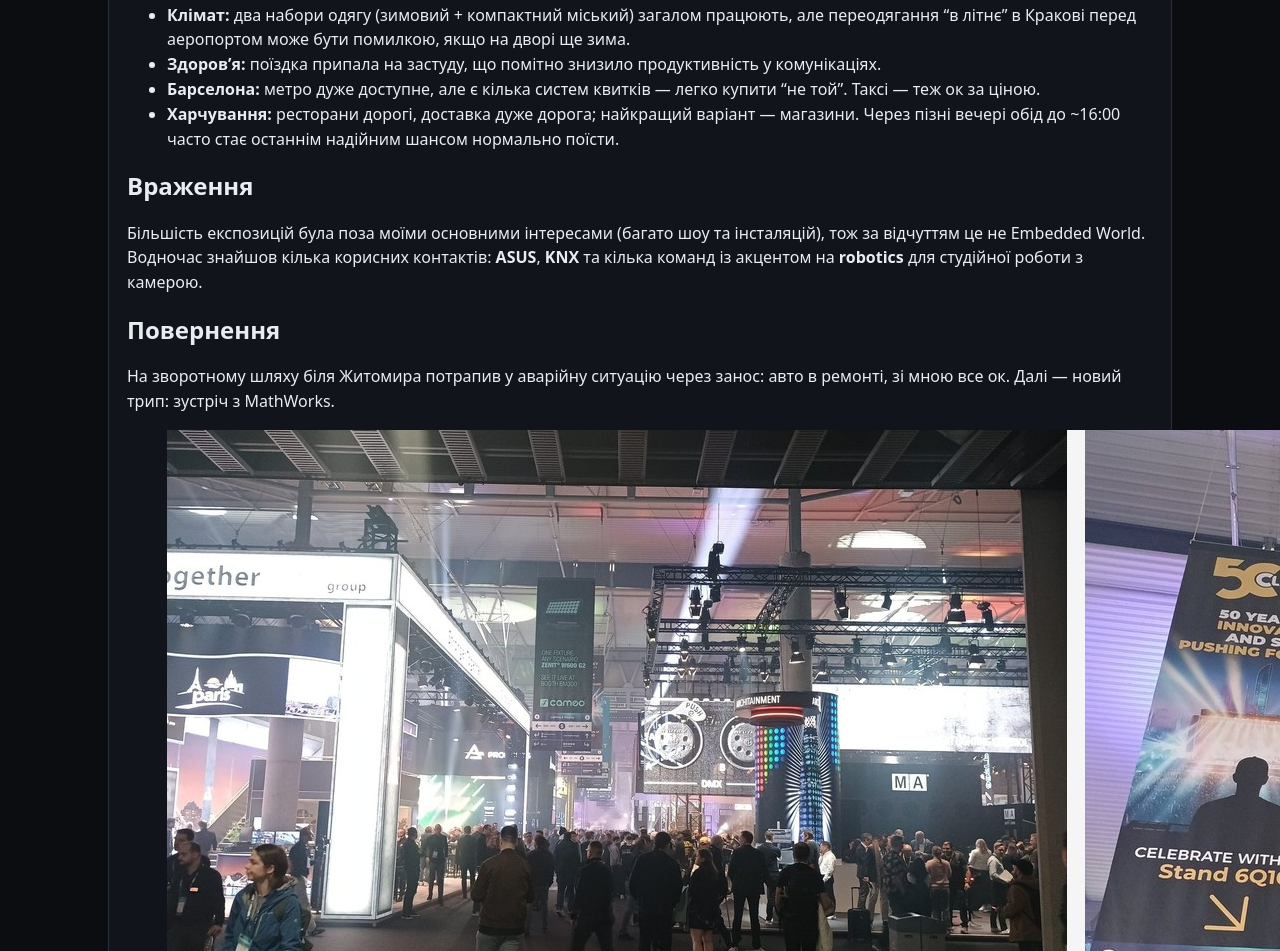
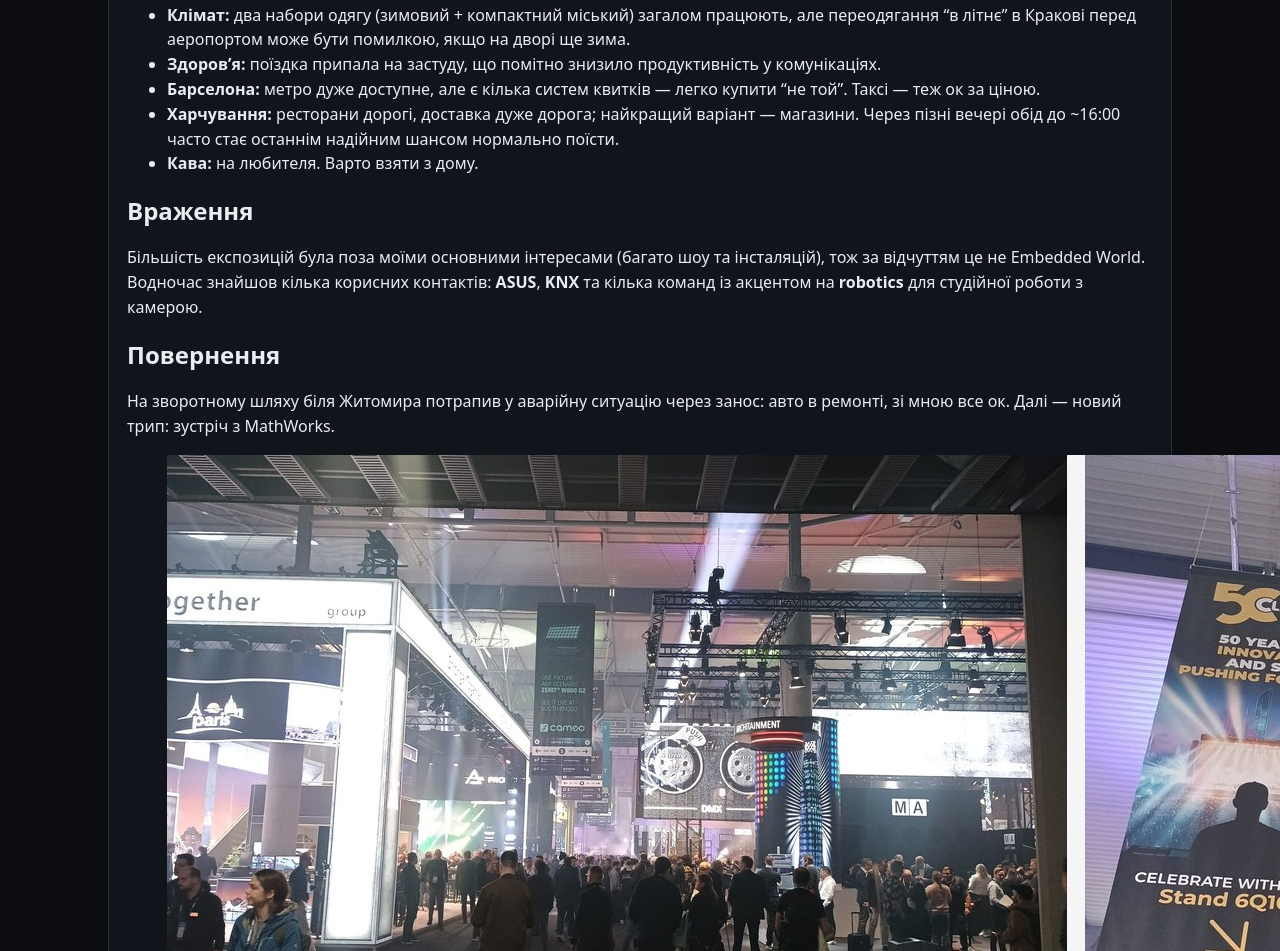
Before and after one commit to dmytrohumennyi/contimech, a plain HTML site: page blog/posts/2026-02-ise-2026-barcelona.html in a window 1280 px wide. Shown: the part 811-1762 px from the top of the page. Drawn offline with Linux system fonts and the light colour scheme.

Commit message:
Coffe in barcelona.html

```diff
--- a/blog/posts/2026-02-ise-2026-barcelona.html
+++ b/blog/posts/2026-02-ise-2026-barcelona.html
@@ -63,6 +63,8 @@
           <li><strong>Здоров’я:</strong> поїздка припала на застуду, що помітно знизило продуктивність у комунікаціях.</li>
           <li><strong>Барселона:</strong> метро дуже доступне, але є кілька систем квитків — легко купити “не той”. Таксі — теж ок за ціною.</li>
           <li><strong>Харчування:</strong> ресторани дорогі, доставка дуже дорога; найкращий варіант — магазини. Через пізні вечері обід до ~16:00 часто стає останнім надійним шансом нормально поїсти.</li>
+          <li><strong>Кава:</strong> на любителя. Варто взяти з дому.</li>
+
         </ul>
 
         <h2>Враження</h2>
```
